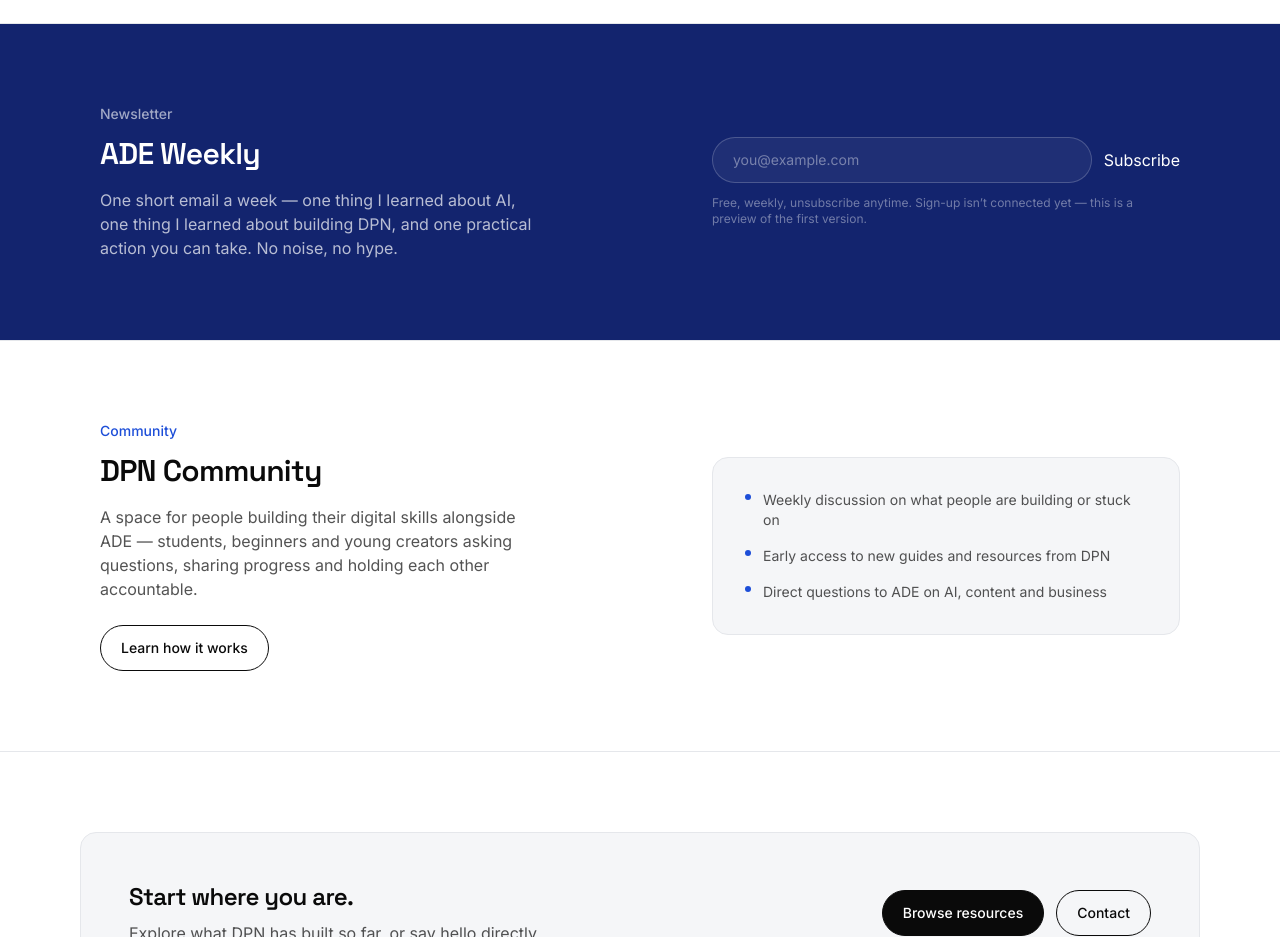
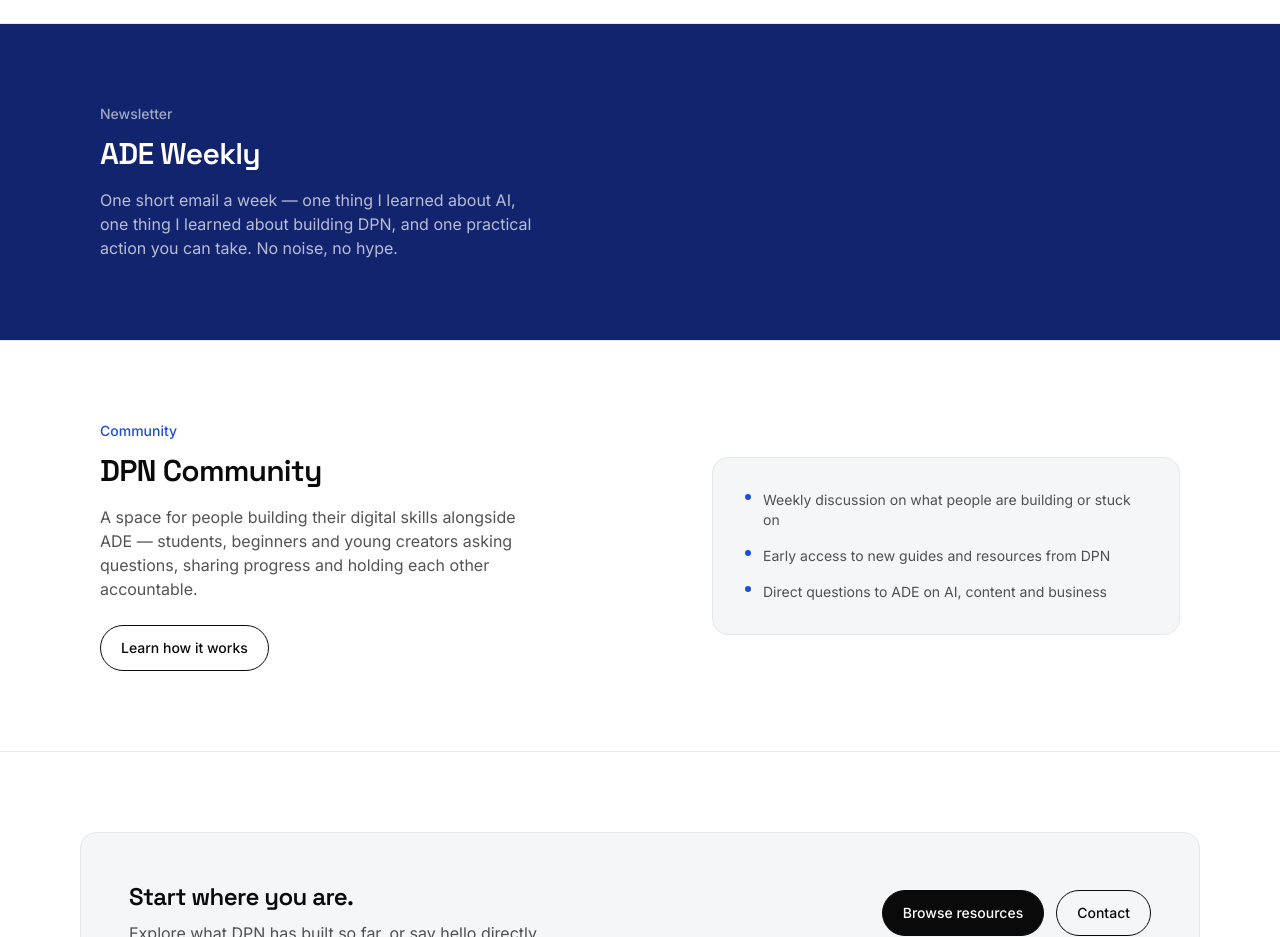
Before and after one commit to ifeanyiadebowale/ade-platform, a Next.js app: page / in a window 1280 px wide. Shown: the part 1720-2657 px from the top of the page. Built offline with nearby package versions, Linux system fonts and the light colour scheme.

Commit message:
Connect ADE Weekly to MailerLite

```diff
--- a/app/page.tsx
+++ b/app/page.tsx
@@ -185,24 +185,9 @@ export default function HomePage() {
             </p>
           </div>
           <div>
-            <form className="flex flex-col gap-3 sm:flex-row">
-              <label htmlFor="hero-email" className="sr-only">
-                Email address
-              </label>
-              <input
-                id="hero-email"
-                type="email"
-                required
-                placeholder="you@example.com"
-                className="w-full rounded-full border border-paper/20 bg-paper/5 px-5 py-3 text-sm text-paper placeholder:text-paper/40 focus-visible:border-paper/60 focus-visible:outline-none"
-              />
-              <Button variant="secondary" className="border-paper text-paper hover:bg-paper hover:text-ink shrink-0">
-                Subscribe
-              </Button>
-            </form>
+            <div className="ml-embedded" data-form="1J1IPR"></div>
             <p className="mt-3 text-xs text-paper/40">
-              Free, weekly, unsubscribe anytime. Sign-up isn&rsquo;t
-              connected yet — this is a preview of the first version.
+
             </p>
           </div>
         </div>
```
